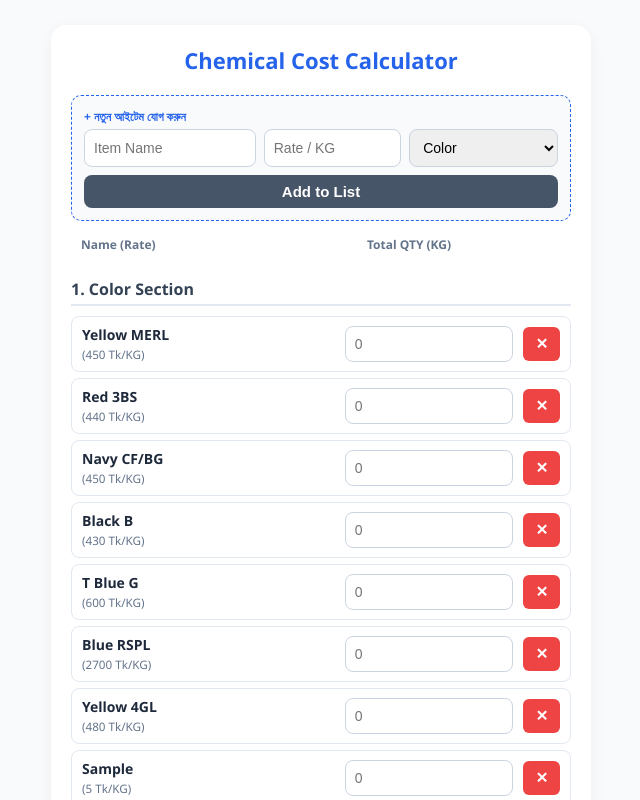
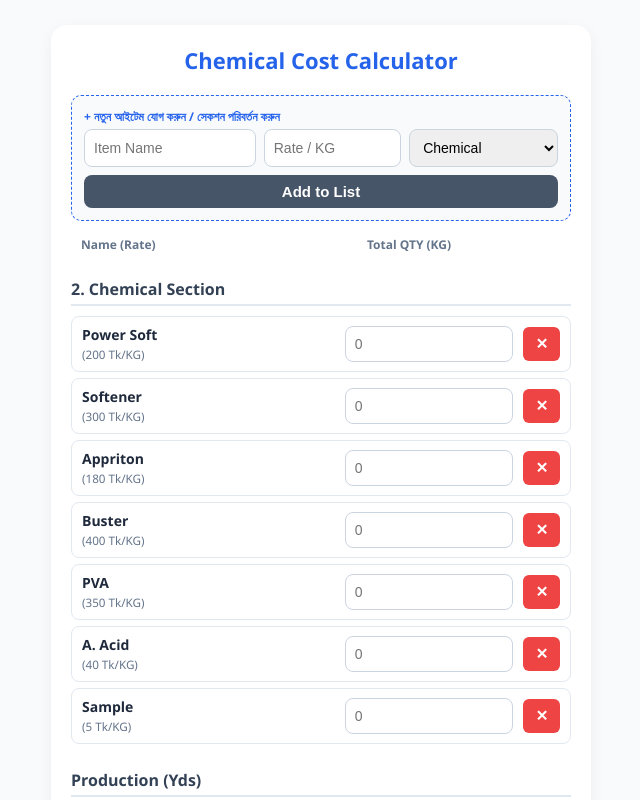
Before and after one commit to mhshohug/costing, a plain HTML site: page index.html in a window 1280 px wide. Both pictures are taken after typing "Sample", "5" into the empty fields and a click on the button "Add to List". Shown: the top 800 px of the page, without its empty margins (319-959 px from the left). Drawn offline with Linux system fonts and the light colour scheme.

Commit message:
Update index.html

```diff
--- a/index.html
+++ b/index.html
@@ -3,7 +3,7 @@
 <head>
 <meta charset="UTF-8">
 <meta name="viewport" content="width=device-width, initial-scale=1.0">
-<title>Textile Cost Calculator</title>
+<title>Textile Cost Calculator - Tab/Section Switch</title>
 
 <style>
 :root {
@@ -93,6 +93,7 @@ input:focus, select:focus {
     grid-template-columns: 3fr 2fr auto;
     gap: 10px;
     padding: 0 10px;
+    margin-top: 15px;
     margin-bottom: 5px;
     font-weight: bold;
     font-size: 12px;
@@ -162,6 +163,14 @@ input:focus, select:focus {
     margin-bottom: 4px;
 }
 .res-item:last-child { margin-bottom: 0; font-weight: bold; }
+
+/* Section visibility control */
+.calc-section {
+    display: none;
+}
+.calc-section.active {
+    display: block;
+}
 </style>
 </head>
 <body>
@@ -170,13 +179,13 @@ input:focus, select:focus {
     <h2>Chemical Cost Calculator</h2>
 
     <div class="add-box">
-        <label style="margin-top:0; color: var(--primary-color); font-size: 12px;">+ নতুন আইটেম যোগ করুন</label>
+        <label style="margin-top:0; color: var(--primary-color); font-size: 12px;">+ নতুন আইটেম যোগ করুন / সেকশন পরিবর্তন করুন</label>
         <div class="grid-3">
             <input type="text" id="itemName" placeholder="Item Name">
             <input type="number" id="itemRate" placeholder="Rate / KG">
-            <select id="itemSection">
+            <select id="itemSection" onchange="switchSection(this.value)">
                 <option value="color">Color</option>
-                <option value="chemical">Chemical</option>
+                <option value="chemical" selected>Chemical</option>
                 <option value="coating">Coating</option>
             </select>
         </div>
@@ -189,15 +198,21 @@ input:focus, select:focus {
         <span></span>
     </div>
 
+    <div id="sec_color" class="calc-section">
         <h3>1. Color Section</h3>
         <div id="colorContainer"></div>
+    </div>
 
+    <div id="sec_chemical" class="calc-section active">
         <h3>2. Chemical Section</h3>
         <div id="chemicalContainer"></div>
+    </div>
 
+    <div id="sec_coating" class="calc-section">
         <h3>3. Coating Section</h3>
         <div id="coatingContainer">
             <div class="empty-msg">কোনো কোটিং আইটেম যোগ করা হয়নি।</div>
+        </div>
     </div>
 
     <h3>Production (Yds)</h3>
@@ -236,7 +251,7 @@ input:focus, select:focus {
 </div>
 
 <script>
-// স্ক্রিনশট ১ এবং ২ এর ডেটা আগে থেকেই ডিফাইন করা হলো
+// প্রি-লোডেড ডাটাবেজ
 let itemsList = [
     // Color Section Data
     { id: "c1", name: "Yellow MERL", rate: 450, section: "color" },
@@ -255,6 +270,16 @@ let itemsList = [
     { id: "ch5", name: "PVA", rate: 350, section: "chemical" },
     { id: "ch6", name: "A. Acid", rate: 40, section: "chemical" }
 ];
+
+// সেকশন পরিবর্তন করার ফাংশন
+function switchSection(sectionName) {
+    // সব সেকশন হাইড করা
+    document.querySelectorAll('.calc-section').forEach(sec => {
+        sec.classList.remove('active');
+    });
+    // সিলেক্টেড সেকশনটি শো করা
+    document.getElementById(`sec_${sectionName}`).classList.add('active');
+}
 
 function renderSections() {
     const sections = {
@@ -288,7 +313,7 @@ function renderSections() {
 
     Object.keys(sections).forEach(key => {
         if (sections[key].children.length === 0) {
-            sections[key].innerHTML = `<div class="empty-msg">কোনো আইটেম যোগ করা হয়নি।</div>`;
+            sections[key].innerHTML = `<div class="empty-msg">কোনো কোটিং আইটেম যোগ করা হয়নি।</div>`;
         }
     });
 }
@@ -314,6 +339,7 @@ function addNewItem() {
     rateEl.value = "";
 
     renderSections();
+    switchSection(section); // নতুন আইটেম যে সেকশনে অ্যাড হয়েছে সেখানে অটো সুইচ করবে
     calculateCost();
 }
 
@@ -341,6 +367,7 @@ function calculateCost() {
     let poplineYds = parseFloat(document.getElementById("poplineYds").value) || 0;
     let totalYds = parseFloat(document.getElementById("totalYds").value) || 0;
 
+    // স্ক্রিনের সব আইটেমের (Color, Chemical, Coating) মোট যোগফল বের করা
     let grandTotalCost = 0;
     itemsList.forEach(item => {
         const inputField = document.getElementById(`qty_${item.id}`);
@@ -381,7 +408,7 @@ function calculateCost() {
     document.getElementById("avgPer").innerHTML = avgPerYds.toFixed(4);
 }
 
-// Initial Call
+// Initial Run
 renderSections();
 </script>
 
```
Lines whose indentation alone changed are shown as unchanged.
